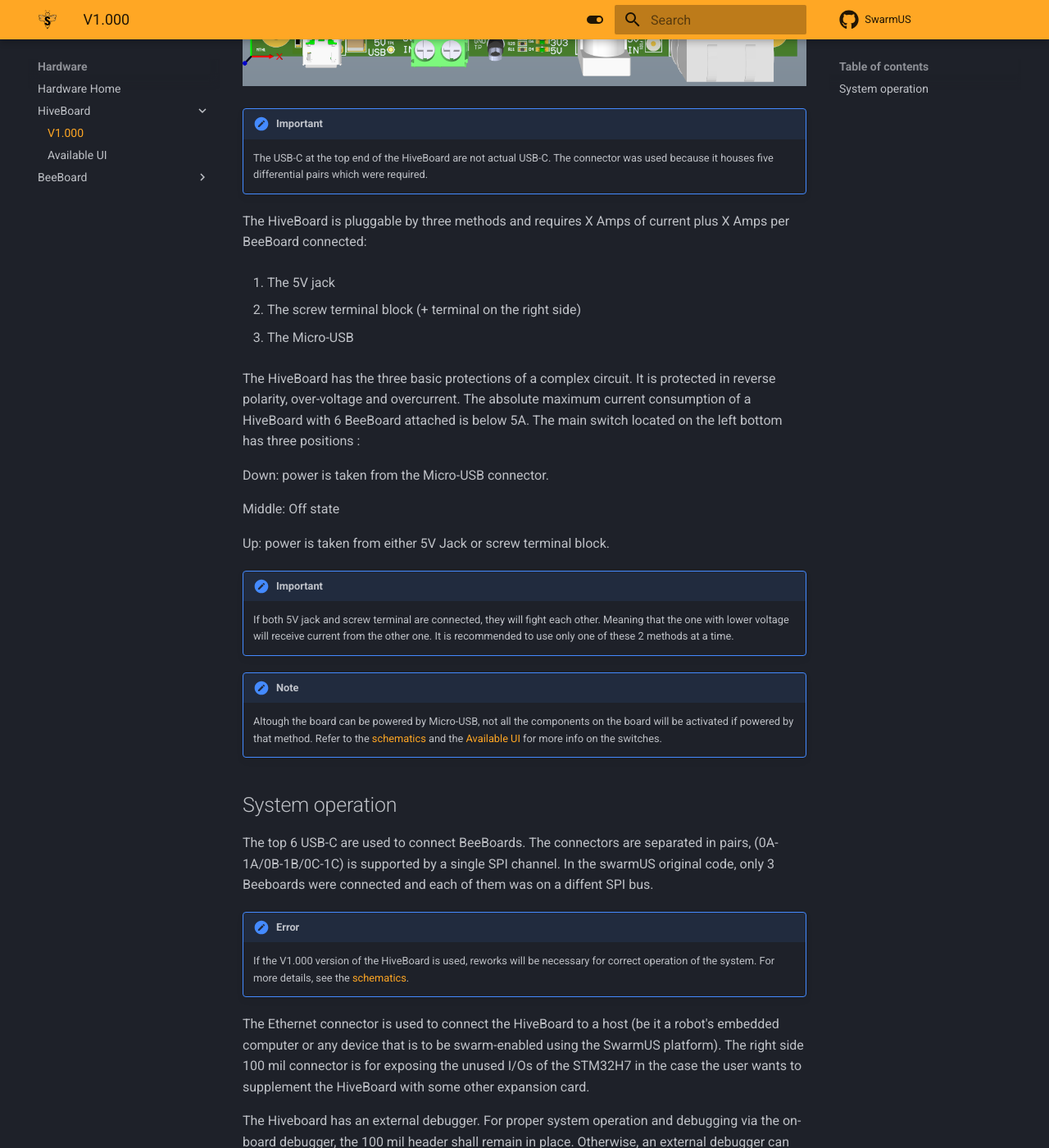
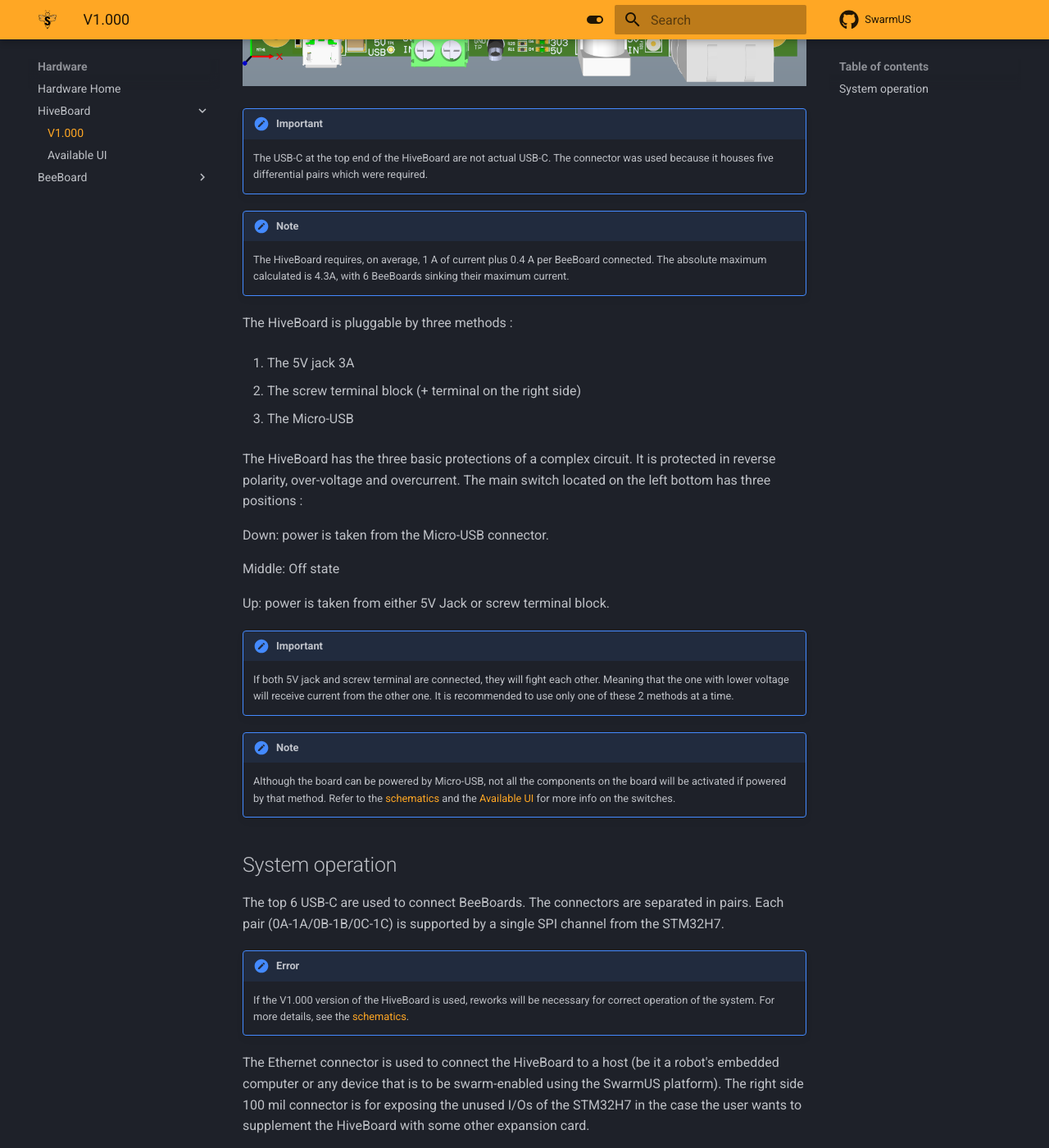
Before and after one commit to SwarmUS/SwarmUS-doc, an MkDocs documentation site: the page built from docs/sections/hardware/HiveBoard/HiveBoard_V1.000.md, in a window 1280 px wide and 1400 px high, scrolled down 908 px. Shown: the whole window at 82% size. Built offline with MkDocs 1.6.1 and Material for MkDocs 9.7.7, drawn with Linux system fonts in a browser that asks for light colours; some of the changed text lies outside the part shown.

Commit message:
Update following PR

```diff
--- a/docs/sections/hardware/HiveBoard/HiveBoard_V1.000.md
+++ b/docs/sections/hardware/HiveBoard/HiveBoard_V1.000.md
@@ -8,17 +8,18 @@
 !!! important
     The USB-C at the top end of the HiveBoard are not actual USB-C. The connector was used because it houses five differential
     pairs which were required.
+!!! note
+    The HiveBoard requires, on average, 1 A of current plus 0.4 A per BeeBoard connected. The absolute maximum calculated is 4.3A, with 6 BeeBoards sinking their maximum current.
 
-The HiveBoard is pluggable by three methods and requires X Amps of current plus X Amps per BeeBoard connected:
+The HiveBoard is pluggable by three methods :
 
-1. The 5V jack
+1. The 5V jack 3A
 
 2. The screw terminal block (+ terminal on the right side)
 
 3. The Micro-USB
 
 The HiveBoard has the three basic protections of a complex circuit. It is protected in reverse polarity, over-voltage and overcurrent.
-The absolute maximum current consumption of a HiveBoard with 6 BeeBoard attached is below 5A.
 The main switch located on the left bottom has three positions :
 
 Down: power is taken from the Micro-USB connector.
@@ -33,23 +34,16 @@
 
 
 !!! note
-    Altough the board can be powered by Micro-USB, not all the components on the board will be activated if powered by that method.
+    Although the board can be powered by Micro-USB, not all the components on the board will be activated if powered by that method.
     Refer to the [schematics](https://www.github.com/swarmus/electrical) and the [Available UI](hiveboard-ui.md#power-switch) for more info
     on the switches.
 
 ## System operation
 
-The top 6 USB-C are used to connect BeeBoards. The connectors are separated in pairs, (0A-1A/0B-1B/0C-1C) is supported by a single SPI channel.
-In the swarmUS original code, only 3 Beeboards were connected and each of them was on a diffent SPI bus.
+The top 6 USB-C are used to connect BeeBoards. The connectors are separated in pairs. Each pair (0A-1A/0B-1B/0C-1C) is supported by a single SPI channel from the STM32H7.
 
 !!! error
     If the V1.000 version of the HiveBoard is used, reworks will be necessary for correct operation of the system.
     For more details, see the [schematics](https://www.github.com/swarmus/electrical).
 
 The Ethernet connector is used to connect the HiveBoard to a host (be it a robot's embedded computer or any device that is to be swarm-enabled using the SwarmUS platform). The right side 100 mil connector is for exposing the unused I/Os of the STM32H7 in the case the user wants to supplement the HiveBoard with some other expansion card.
-
-The Hiveboard has an external debugger. For proper system operation and debugging via the on-board debugger, the 100 mil header shall remain in place.
-Otherwise, an external debugger can be plugged on the right side of the headers to access the STM32H7 directly.
-
-# V2.000
-The HiveBoard has a 2.000 version adressing the mistakes and bugs from V1.000, but with the new DW3220 IC on the market. The entire HiveBoard-BeeBoard design should be revised.
```
Also changed, not shown: docs/sections/hardware/BeeBoard/BeeBoard_V1.000.md (+9 -8 lines), docs/sections/hardware/index.md (+1 -1 lines).
